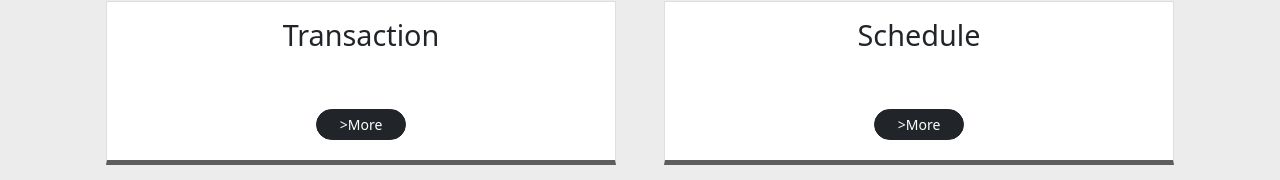
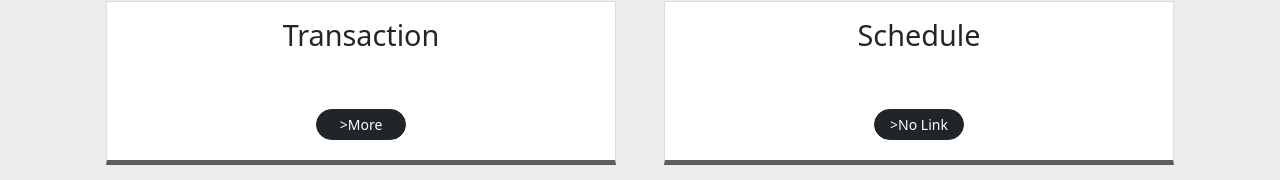
Before and after one commit to dev-milk/DashBoard, a React (Create React App) app: page / in a window 1280 px wide. Shown: the part 122-302 px from the top of the page. Built offline with nearby package versions, Linux system fonts and the light colour scheme.

Commit message:
修正追加

```diff
--- a/src/Home.js
+++ b/src/Home.js
@@ -72,9 +72,9 @@ function Home() {
   <Card.Body>
     <Card.Title className="text-center section-font">Schedule</Card.Title>
     <div className="flex-fill align-self-md-end  text-center pb-1">
-    <LinkContainer to="/Schedule">
-    <Button variant="dark" className="btn-sm rounded-pill w-90 mt-5">&gt;More</Button>
-    </LinkContainer>
+
+    <Button variant="dark" className="btn-sm rounded-pill w-90 mt-5">&gt;No Link</Button>
+
     </div>
 
   </Card.Body>
--- a/src/css/app.css
+++ b/src/css/app.css
@@ -12,6 +12,7 @@ body {
   -webkit-font-smoothing: antialiased;
   -moz-osx-font-smoothing: grayscale;
 }
+
 
  /* Border */
 .border-bottom {
```
